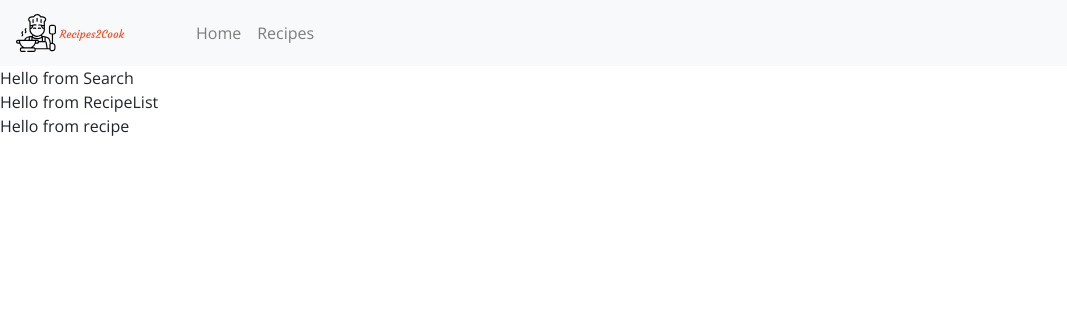
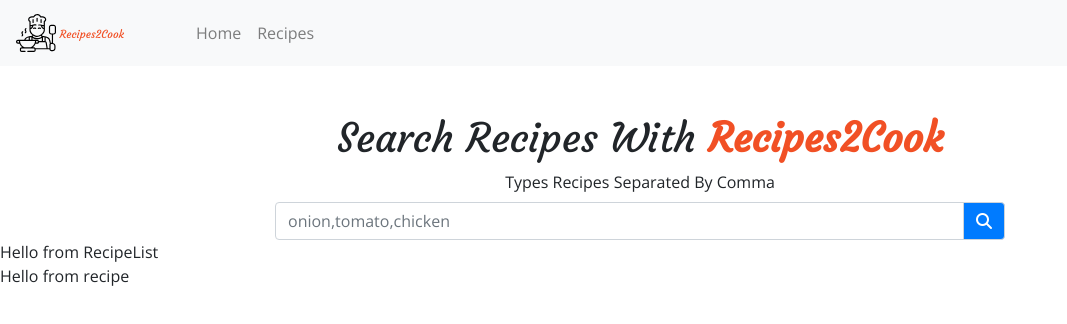
Before and after one commit to ahmed-abdelkafi/Recipe-App-React, a React (Create React App) app: page /recipes in a window 1280 px wide. Shown: the top 324 px of the page, without its empty margins (0-1067 px from the left). Built offline with nearby package versions, Linux system fonts and the light colour scheme.

Commit message:
Search Component

```diff
--- a/src/components/Search.js
+++ b/src/components/Search.js
@@ -2,9 +2,39 @@
 
 class Search extends Component {
     render() {
+        const { handleChange , handleSubmit , search} = this.props;
         return (
-            <div>
-                Hello from Search
+            <div className="container">
+                <div className="row">
+                    <div className="col-10 mx-auto col-md-8 mt-5 text-center">
+                        <h1 className="text-slanted text-capitalize">
+                            search recipes with <strong style={{color:"#f15025"}}>Recipes2Cook</strong>
+                        </h1>
+
+                <form >
+                        <label htmlFor="search" className="text-capitalize">
+                            types recipes separated by comma
+                        </label>
+                    <div className="input-group">
+                        <input
+                            type = "text"
+                            name="search"
+                            placeholder={"onion,tomato,chicken"}
+                            value={search}
+                            onChange={handleChange}
+                            className="form-control"/>
+                        <div className="input-group-append">
+                            <button type="submit"
+                                    onClick={handleSubmit}
+                                    className="input-group-text bg-primary text-white"
+                            >
+                                <i className="fas fa-search"/>
+                            </button>
+                        </div>
+                    </div>
+                </form>
+                    </div>
+                </div>
             </div>
         );
     }
```
